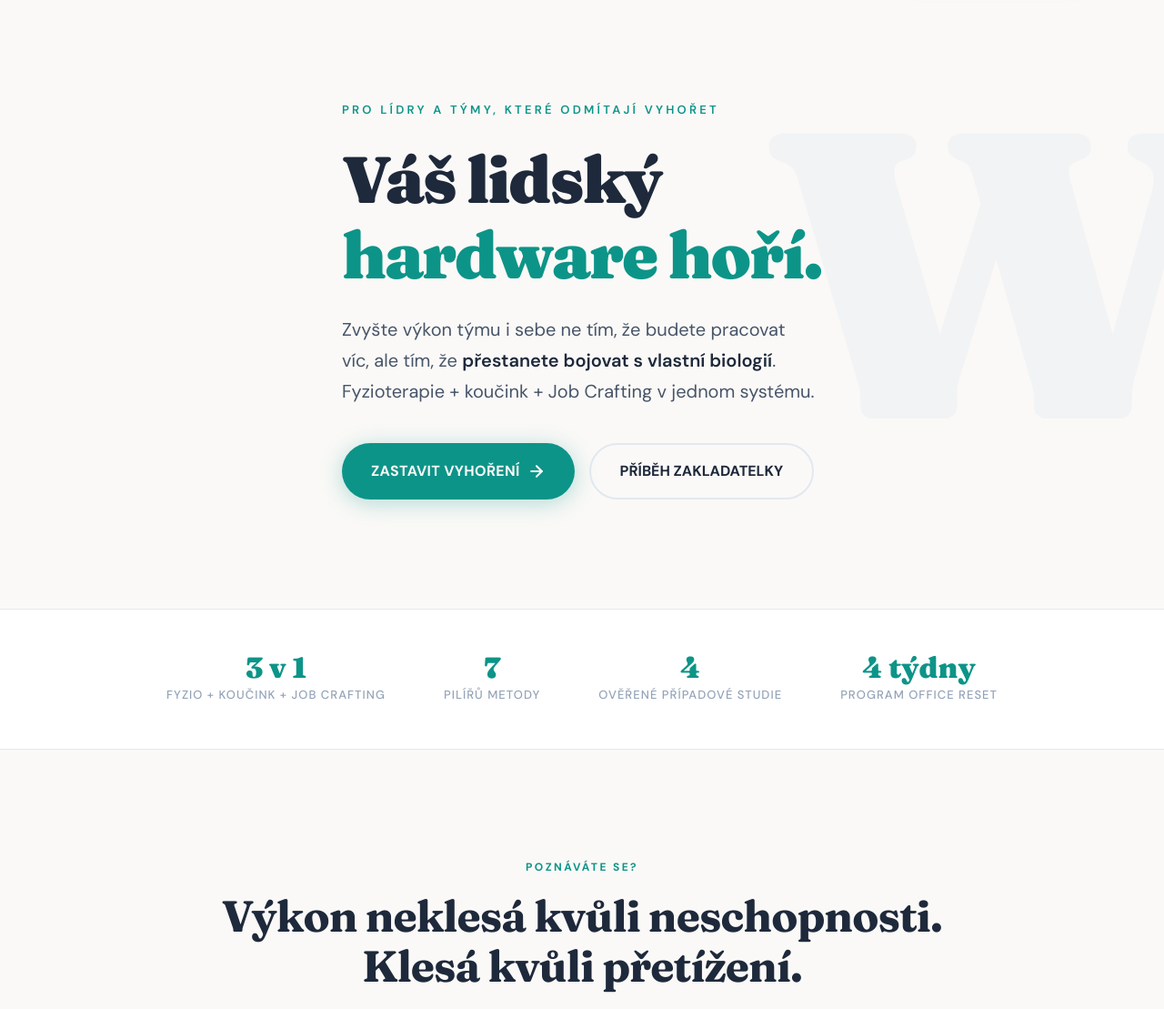
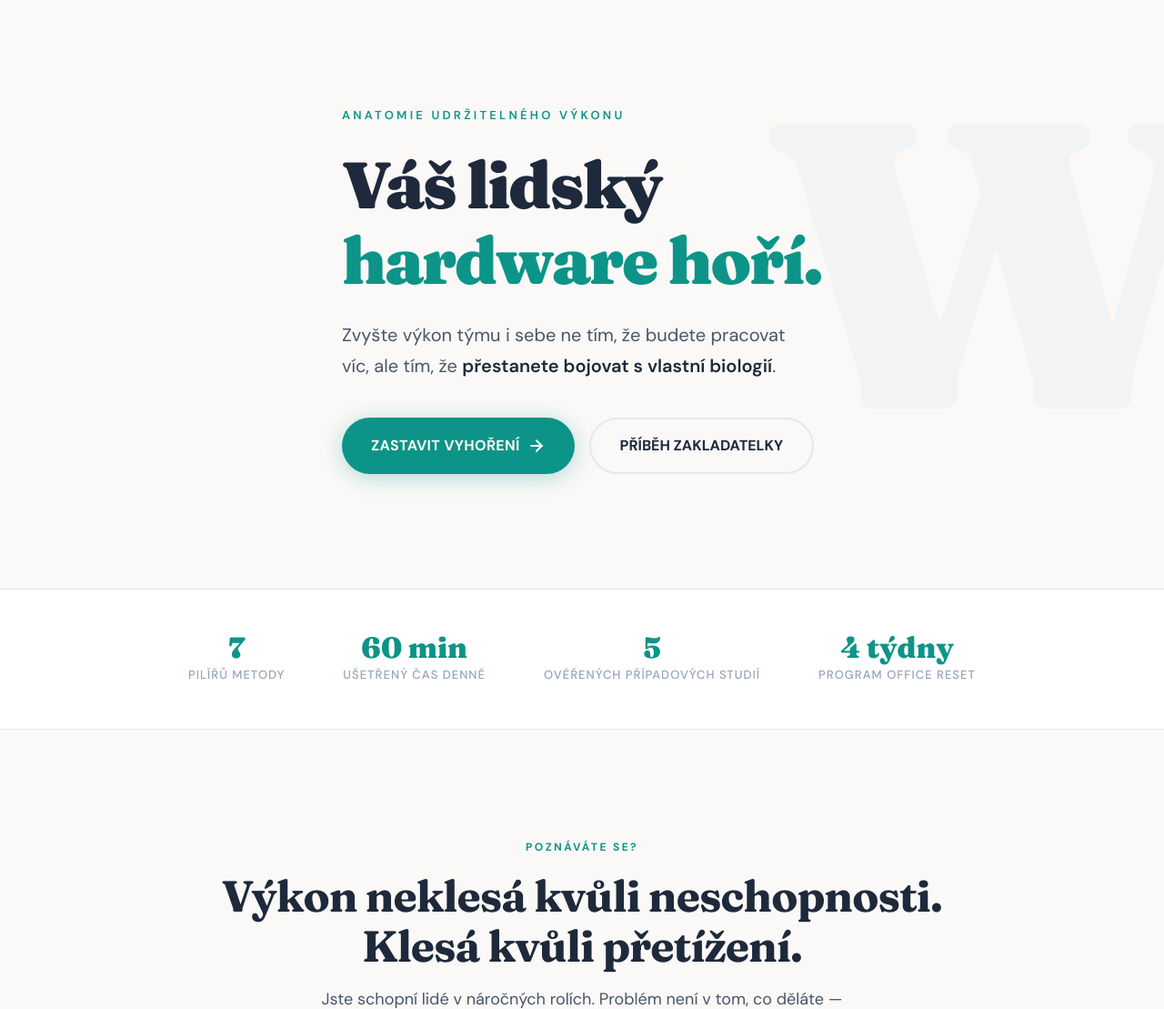
Before and after one commit to tobolik/walance, a PHP site: page / in a window 1280 px wide. Shown: the part 73-1182 px from the top of the page at 91% size. Run offline with PHP 8.4, Linux system fonts and the light colour scheme.

Commit message:
fix: restore original hero text, update trust bar, rename Vladka to Marketa
Co-authored-by: Cursor <cursoragent@cursor.com>

```diff
--- a/index.php
+++ b/index.php
@@ -1605,10 +1605,10 @@
     <header class="hero">
         <div class="hero-deco">W</div>
         <div class="container">
-            <span class="hero-accent-line">Pro lídry a týmy, které odmítají vyhořet</span>
+            <span class="hero-accent-line">Anatomie udržitelného výkonu</span>
             <h1>Váš lidský<br><em>hardware hoří.</em></h1>
             <p class="hero-sub">
-                Zvyšte výkon týmu i sebe ne tím, že budete pracovat víc, ale tím, že <strong>přestanete bojovat s vlastní biologií</strong>. Fyzioterapie + koučink + Job Crafting v jednom systému.
+                Zvyšte výkon týmu i sebe ne tím, že budete pracovat víc, ale tím, že <strong>přestanete bojovat s vlastní biologií</strong>.
             </p>
             <div class="hero-cta-row">
                 <a href="#products" class="btn-primary">
@@ -1625,16 +1625,16 @@
         <div class="container">
             <div class="trust-bar-inner">
                 <div class="trust-item">
-                    <span class="trust-number">3 v 1</span>
-                    <span class="trust-label">Fyzio + koučink + Job Crafting</span>
-                </div>
-                <div class="trust-item">
                     <span class="trust-number">7</span>
                     <span class="trust-label">Pilířů metody</span>
                 </div>
                 <div class="trust-item">
-                    <span class="trust-number">4</span>
-                    <span class="trust-label">Ověřené případové studie</span>
+                    <span class="trust-number">60 min</span>
+                    <span class="trust-label">Ušetřený čas denně</span>
+                </div>
+                <div class="trust-item">
+                    <span class="trust-number">5</span>
+                    <span class="trust-label">Ověřených případových studií</span>
                 </div>
                 <div class="trust-item">
                     <span class="trust-number">4 týdny</span>
@@ -1841,12 +1841,12 @@
             </div>
             <div class="casestudy-list">
 
-                <!-- PŘÍBĚH 1 — Vlaďka -->
+                <!-- PŘÍBĚH 1 — Markéta -->
                 <details class="casestudy-item fade-in">
                     <summary>
                         <div class="casestudy-summary">
                             <p class="casestudy-tag">Deprese &amp; dechové bloky</p>
-                            <h3>Vlaďka — Konečně se nadechnout</h3>
+                            <h3>Markéta — Konečně se nadechnout</h3>
                             <p class="casestudy-subtitle">Jak dech a pohyb rozpustily letité úzkosti</p>
                         </div>
                         <svg viewBox="0 0 24 24" stroke-linecap="round" stroke-linejoin="round"><polyline points="6 9 12 15 18 9"/></svg>
```
